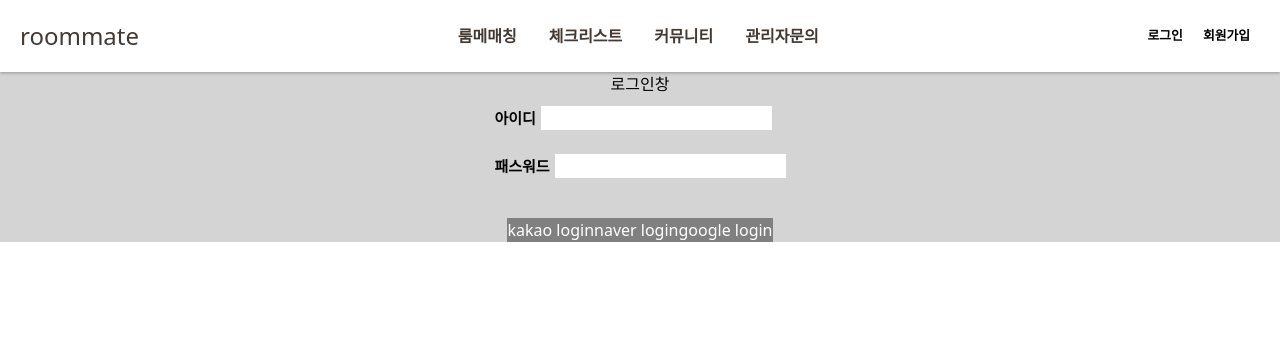
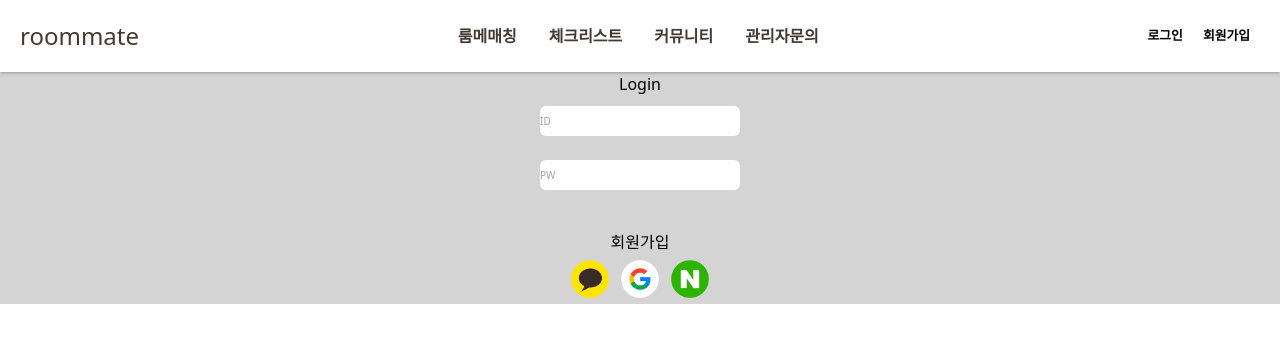
Before and after one commit to DaeyongGwon/roomatch, a Next.js app: page /user/signin in a window 1280 px wide. Shown: the top 342 px of the page. Built offline with nearby package versions, Linux system fonts and the light colour scheme; no server answers.

Commit message:
signin 페이지 수정

```diff
--- a/pages/user/signin.tsx
+++ b/pages/user/signin.tsx
@@ -1,5 +1,9 @@
 import { signIn, useSession, signOut } from 'next-auth/react';
 import styles from '@/styles/user.module.css';
+import Image from 'next/image';
+import kakaoButton from '@/public/image/kakao_button.png';
+import GoogleButton from '@/public/image/google_button.png';
+import naverButton from '@/public/image/naver_button.png';
 export default function Signin() {
     const { data: session } = useSession();
     if (session) {
@@ -13,31 +17,44 @@ export default function Signin() {
     return (
         <>
             <div className={styles['login-container']}>
-                <h1>로그인창</h1>
+                <h1>Login</h1>
                 <div className={styles['login-form']}>
                     <form>
-                        <div>
-                            <label className={styles['user-label']}>아이디</label>
-                            <input type="text" />
-                        </div>
-                        <br />
-                        <div>
-                            <label className={styles['user-label']}>패스워드</label>
-                            <input type="password" />
-                        </div>
+                        <fieldset>
+                            <div>
+                                {/* <label className={styles['user-label']}></label> */}
+                                <input type="text" placeholder="ID" className={styles['user-input-label']} />
+                            </div>
+                            <br />
+                            <div>
+                                {/* <label className={styles['user-label']}></label> */}
+                                <input type="password" placeholder="PW" className={styles['user-input-label']} />
+                            </div>
+                        </fieldset>
                     </form>
                 </div>
 
+                <div>회원가입</div>
+
                 <div className={styles['social-login']}>
-                    <button className={styles.social} onClick={() => signIn('kakao')}>
-                        kakao login
-                    </button>
-                    <button className={styles.social} onClick={() => signIn('naver')}>
-                        naver login
-                    </button>
-                    <button className={styles.social} onClick={() => signIn('google')}>
-                        google login
-                    </button>
+                    <Image
+                        src={kakaoButton}
+                        style={{ width: '50px', height: '50px', padding: '6px' }}
+                        alt="Kakao"
+                        onClick={() => signIn('kakao')}
+                    />
+                    <Image
+                        src={GoogleButton}
+                        style={{ width: '50px', height: '50px', padding: '6px' }}
+                        alt="google"
+                        onClick={() => signIn('google')}
+                    />
+                    <Image
+                        src={naverButton}
+                        style={{ width: '50px', height: '50px', padding: '6px' }}
+                        alt="naver"
+                        onClick={() => signIn('naver')}
+                    />
                 </div>
             </div>
         </>
```
